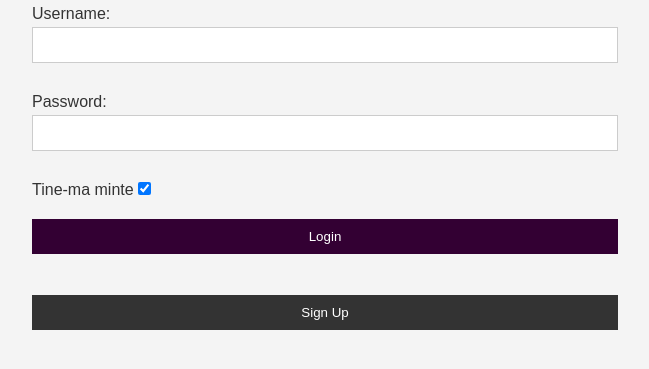
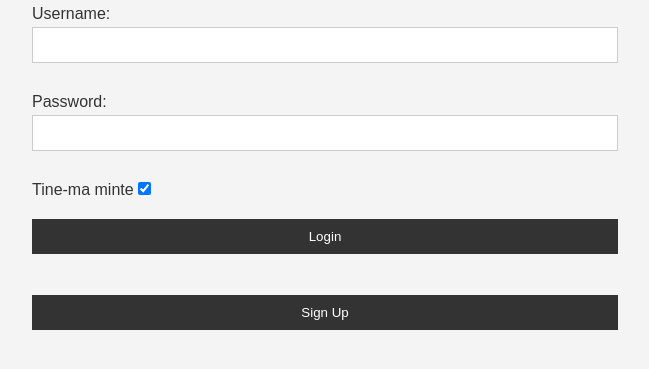
Before and after one commit to ToshikiRen/leaders-socialproject, a Flask app: page / in a window 1280 px wide, with the pointer over the restyled element. Shown: the part 315-684 px from the top of the page, without its empty margins (315-964 px from the left). Run offline with Flask 2, Linux system fonts and the light colour scheme.

Commit message:
Initial delploy

```diff
--- a/static/style.css
+++ b/static/style.css
@@ -79,13 +79,7 @@ textarea
 	border: 1px solid #ccc;
 }
 
-input[type = 'submit']:hover{
 
-		background-color: #303;
-}
-a:hover{
-	background-color: #303;
-}
 .btn {
 	display: block;
 	width: 100%;
```
